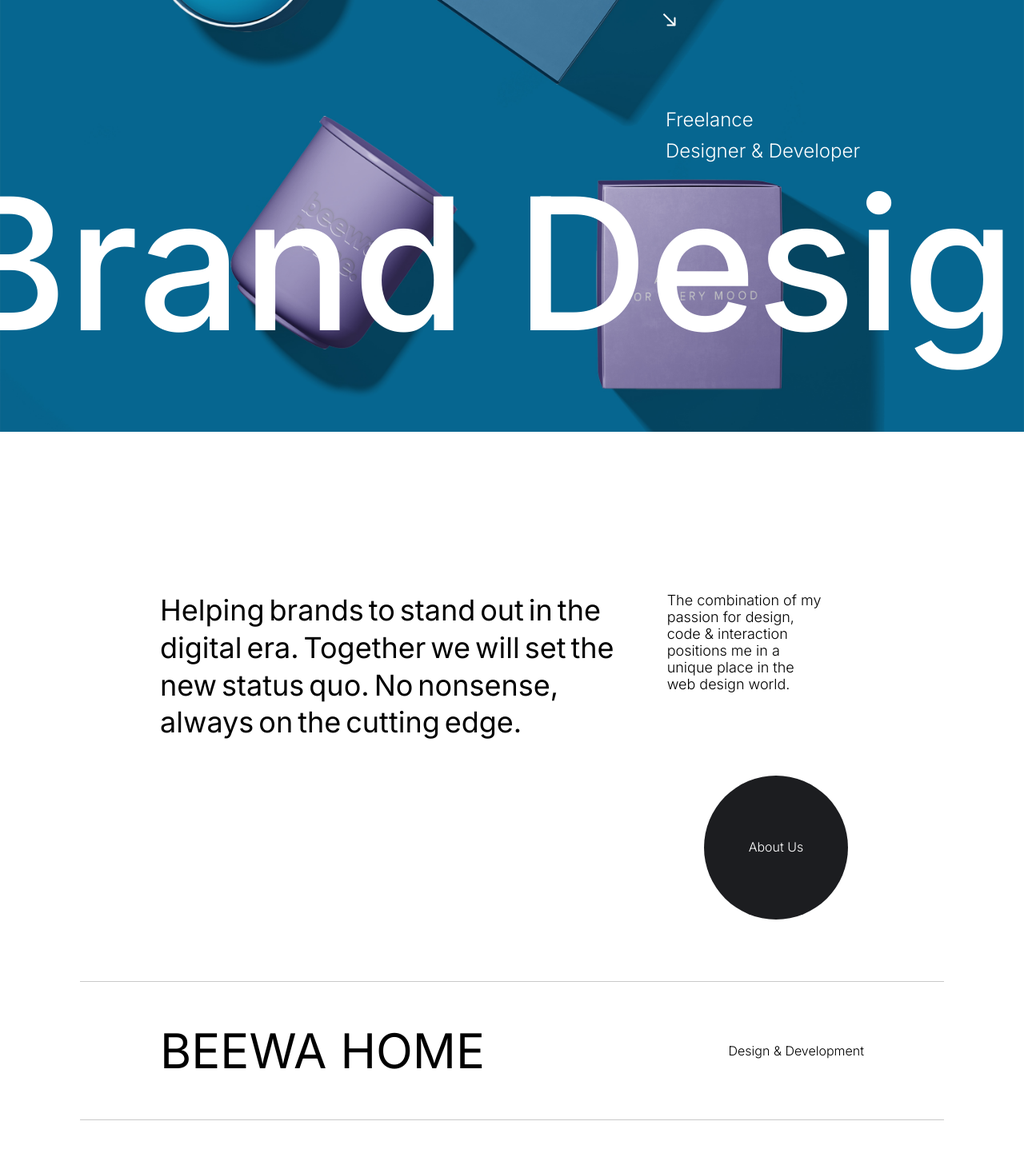
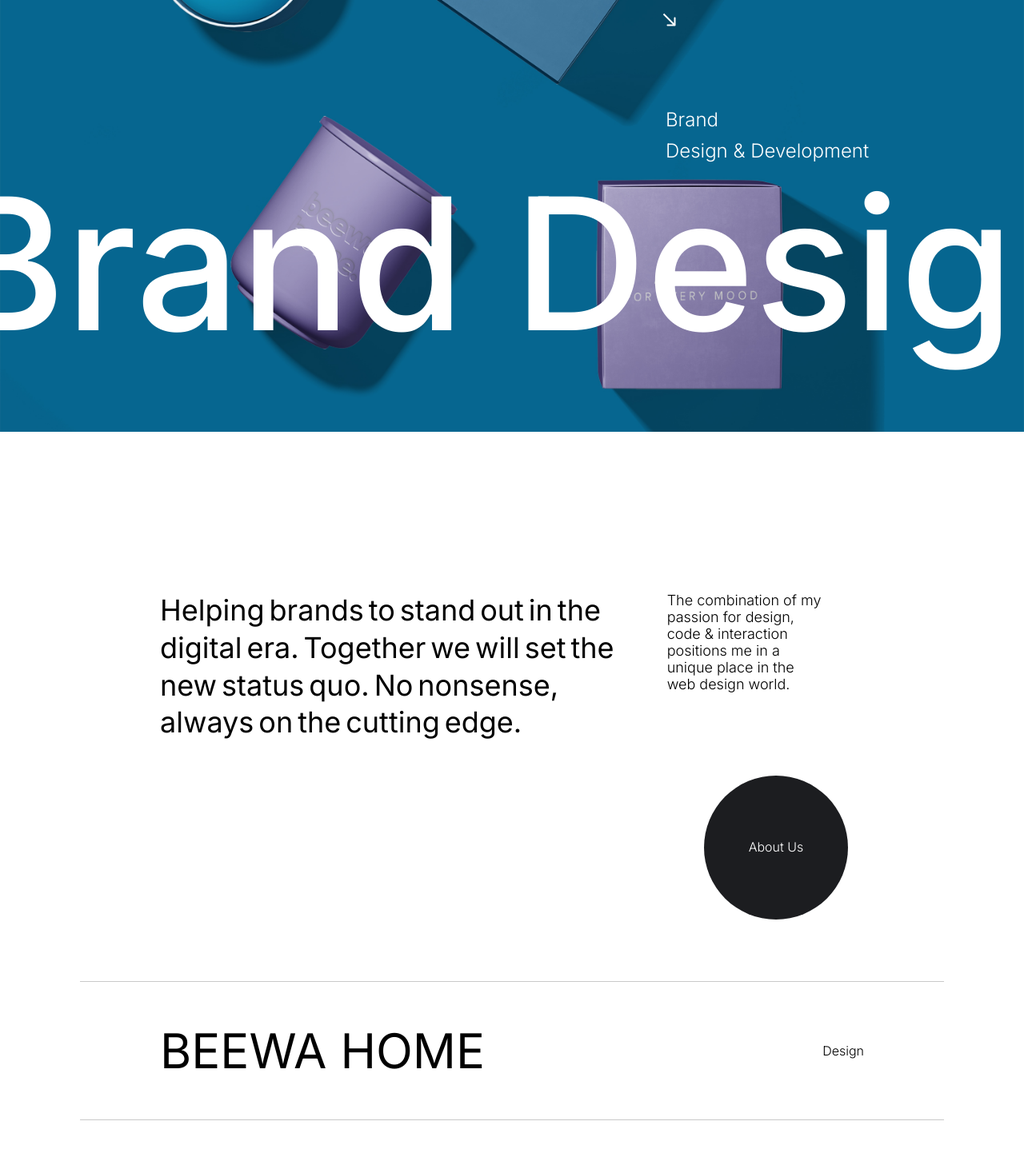
Before and after one commit to TemiloluwaPraise/checkportfolio, a Next.js app: page / in a window 1280 px wide. Shown: the part 260-1722 px from the top of the page at 80% size. Built offline with nearby package versions, Linux system fonts and the light colour scheme.

Commit message:
version 1

```diff
--- a/src/common/Magnetic/index.jsx
+++ b/src/common/Magnetic/index.jsx
@@ -1,3 +1,4 @@
+/* eslint-disable react-hooks/rules-of-hooks */
 import React, { useEffect, useRef } from 'react'
 import gsap from 'gsap';
 
--- a/src/components/Contact/index.jsx
+++ b/src/components/Contact/index.jsx
@@ -1,3 +1,5 @@
+/* eslint-disable react/no-unescaped-entities */
+/* eslint-disable react-hooks/rules-of-hooks */
 import styles from './style.module.scss';
 import Image from 'next/image';
 import Rounded from '../../common/RoundedButton';
@@ -26,7 +28,7 @@ export default function index() {
                             src={`/images/background.jpg`}
                             />
                         </div>
-                        <h2>Let's work</h2>
+                        <h2> Let's work</h2>
                     </span>
                     <h2>together</h2>
                     <motion.div style={{x}} className={styles.buttonContainer}>
--- a/src/components/Description/index.jsx
+++ b/src/components/Description/index.jsx
@@ -1,3 +1,4 @@
+/* eslint-disable react-hooks/rules-of-hooks */
 import styles from './style.module.scss';
 import { useInView, motion } from 'framer-motion';
 import { useRef } from 'react';
--- a/src/components/Header/index.jsx
+++ b/src/components/Header/index.jsx
@@ -1,3 +1,4 @@
+/* eslint-disable react-hooks/rules-of-hooks */
 'use client';
 import { useEffect, useLayoutEffect, useRef, useState } from 'react';
 import styles from './style.module.scss';
--- a/src/components/Header/nav/index.jsx
+++ b/src/components/Header/nav/index.jsx
@@ -1,3 +1,4 @@
+/* eslint-disable react-hooks/rules-of-hooks */
 import React, { useState } from 'react'
 import styles from './style.module.scss';
 import { motion } from 'framer-motion';
--- a/src/components/Landing/index.jsx
+++ b/src/components/Landing/index.jsx
@@ -50,18 +50,18 @@ export default function Home() {
         fill={true}
         alt="background"
       />
-      <div className={styles.sliderContainer}>
+    <div className={styles.sliderContainer}>
         <div ref={slider} className={styles.slider}>
-          <p ref={firstText}>Brand Design-   </p>
-          <p ref={secondText}>Brand Developement - </p>
+          <p ref={firstText}>Brand Design -</p>
+          <p ref={secondText}>Brand Design -</p>
         </div>
       </div>
       <div data-scroll data-scroll-speed={0.1} className={styles.description}>
         <svg width="9" height="9" viewBox="0 0 9 9" fill="none" xmlns="http://www.w3.org/2000/svg">
           <path d="M8 8.5C8.27614 8.5 8.5 8.27614 8.5 8L8.5 3.5C8.5 3.22386 8.27614 3 8 3C7.72386 3 7.5 3.22386 7.5 3.5V7.5H3.5C3.22386 7.5 3 7.72386 3 8C3 8.27614 3.22386 8.5 3.5 8.5L8 8.5ZM0.646447 1.35355L7.64645 8.35355L8.35355 7.64645L1.35355 0.646447L0.646447 1.35355Z" fill="white"/>
         </svg>
-        <p>Freelance</p>
-        <p>Designer & Developer</p>
+        <p>Brand</p>
+        <p>Design & Development</p>
       </div>
     </motion.main>
   )
--- a/src/components/Projects/components/project/index.jsx
+++ b/src/components/Projects/components/project/index.jsx
@@ -7,7 +7,7 @@ export default function index({index, title, manageModal}) {
     return (
         <div onMouseEnter={(e) => {manageModal(true, index, e.clientX, e.clientY)}} onMouseLeave={(e) => {manageModal(false, index, e.clientX, e.clientY)}} className={styles.project}>
             <h2>{title}</h2>
-            <p>Design & Development</p>
+            <p>Design </p>
         </div>
     )
 }
--- a/src/components/SlidingImages/index.jsx
+++ b/src/components/SlidingImages/index.jsx
@@ -1,3 +1,4 @@
+/* eslint-disable react-hooks/rules-of-hooks */
 import { useRef } from 'react';
 import { useScroll, useTransform, motion } from 'framer-motion';
 import styles from './style.module.scss';
```
